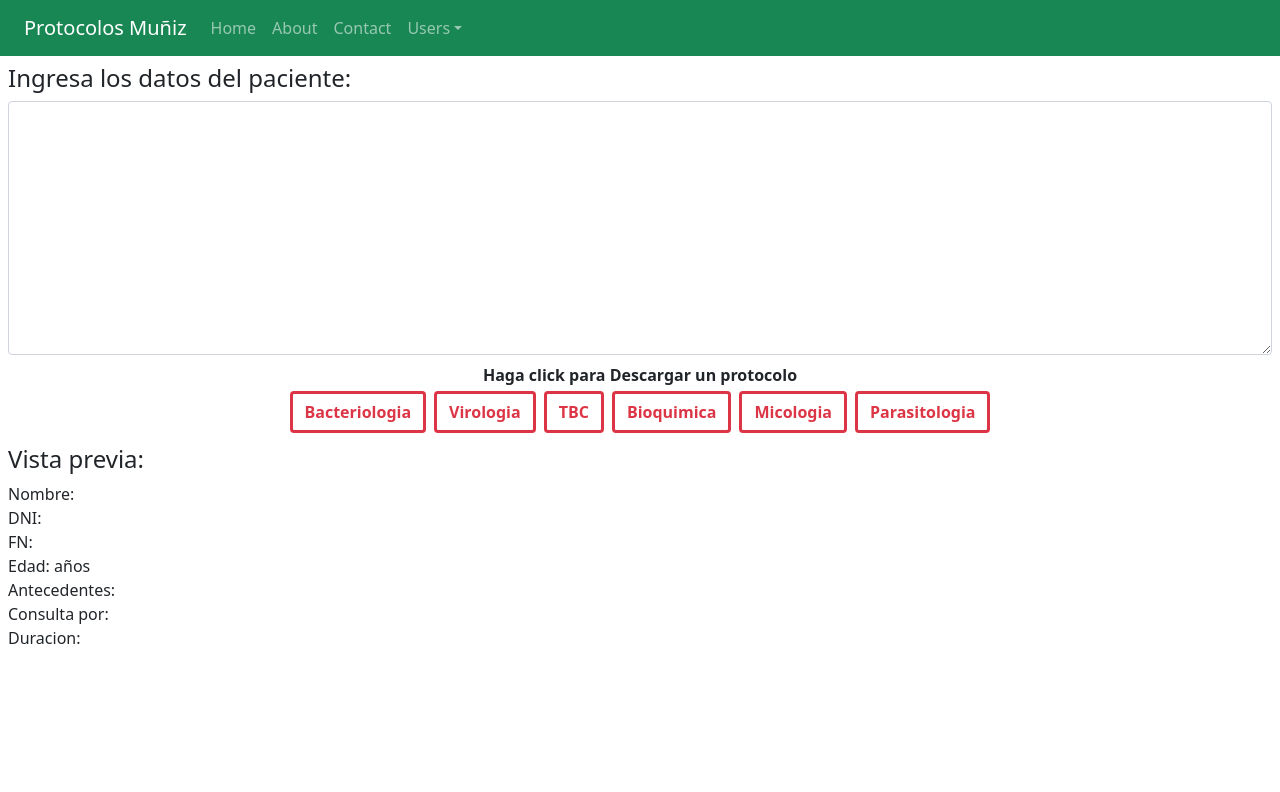
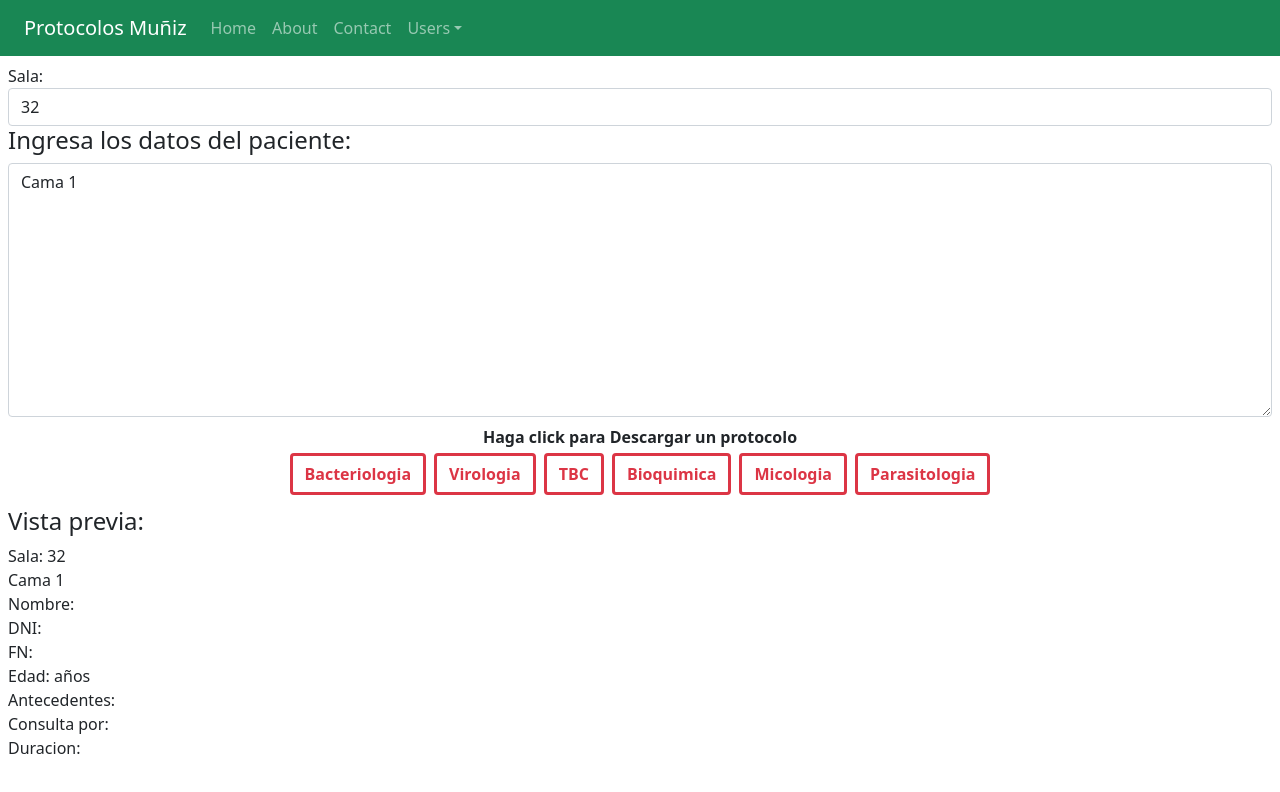
Before and after one commit to diegonicita/react-pdf-lib, a React (Create React App) app: page / in a window 1280 px wide. Shown: the top 792 px of the page. Built offline with nearby package versions, Linux system fonts and the light colour scheme.

Commit message:
agregando input para la sala

```diff
--- a/src/App.js
+++ b/src/App.js
@@ -4,6 +4,7 @@ import React from "react";
 import { useEffect, useReducer, useState } from "react";
 import Autotexto from "./Components/Autotexto.js/Autotexto";
 import InputData from "./Components/InputData/InputData";
+import InputSala from "./Components/InputData/InputSala";
 import reducer from "./Components/Reducers/SplitDataReducer";
 import loadPDF from "./Components/PDFHelper/PDFHelper";
 import MyNavbar from "./Components/MyNavBar/MyNavBar";
@@ -13,7 +14,7 @@ import imagen from "./spinner.gif";
 function App() {
   // filiatorios => valor del textarea
   // fSplit => (valor del textarea).split("\n")
-  const [{ filiatorios, fSplit }, dispatch] = useReducer(reducer, []);
+  const [{ filiatorios, sala, fSplit }, dispatch] = useReducer(reducer, { filiatorios: "Cama 1", sala: "32", fSplit: ["Cama 1"] });
 
   // isLoading => flag durante el fetching de los archivos PDF del servidor
   const [isLoading, setIsLoading] = useState(false);
@@ -21,7 +22,7 @@ function App() {
 
   useEffect(() => {
     if (isLoading) {
-      const myFetch = async () => await loadPDF(studyId, fSplit);
+      const myFetch = async () => await loadPDF(studyId, fSplit, sala);
       myFetch().then( ()=> {
         setTimeout(() => {
           setIsLoading(false);
@@ -45,7 +46,12 @@ function App() {
       </div>
       <div className="row p-2">
         <div className="col col-md-12">
-          <InputData filiatorios={filiatorios} dispatch={dispatch} />
+        <form>
+          <div className="form-group">
+            <InputSala sala={sala} dispatch={dispatch} />
+            <InputData filiatorios={filiatorios} dispatch={dispatch} />
+          </div>
+        </form>
         </div>
       </div>
       <div>
@@ -55,7 +61,7 @@ function App() {
         </div>
       </div>
       <div className="row p-2">
-        <Autotexto split={fSplit} />
+        <Autotexto split={fSplit} sala={sala}/>
       </div>
     </>
   );
--- a/src/Components/Autotexto.js/Autotexto.js
+++ b/src/Components/Autotexto.js/Autotexto.js
@@ -1,4 +1,4 @@
-const Autotexto = ({ split }) => {
+const Autotexto = ({ split, sala }) => {
   const objData = {
     cama: split && split[0] ? split[0] : "",
     nombre: split && split[1] ? split[1] : "",
@@ -13,6 +13,7 @@ const Autotexto = ({ split }) => {
     <>
         <div className="container-fluid text-left bg-seconday d-100">
           <h4> Vista previa: </h4>
+          <div>Sala: {sala}</div>
           <div>{objData.cama}</div>
           <div> Nombre: {objData.nombre}</div>
           <div> DNI: {objData.dni}</div>
--- a/src/Components/InputData/InputData.js
+++ b/src/Components/InputData/InputData.js
@@ -7,7 +7,7 @@ const InputData = ({ filiatorios, dispatch }) => {
         className="form-control"
         onChange={(e) =>
           dispatch({
-            type: "change",
+            type: "changeFiliatorios",
             data: { texto: e.target.value },
           })
         }
--- /dev/null
+++ b/src/Components/InputData/InputSala.js
@@ -0,0 +1,20 @@
+const InputSala = ({ sala, dispatch }) => {
+    return (
+      <>
+        <label htmlFor="input-sala"> Sala:</label>
+        <input
+          id="input-sala"
+          className="form-control"
+          onChange={(e) =>
+            dispatch({
+              type: "changeSala",
+              data: { sala: e.target.value },
+            })
+          }
+          value={sala}
+        ></input>
+    </>
+    );
+  };
+
+  export default InputSala;
--- a/src/Components/PDFHelper/PDFHelper.js
+++ b/src/Components/PDFHelper/PDFHelper.js
@@ -78,7 +78,7 @@ const insertarTextoDividido = (page, texto, pos, charSplitter) => {
   });
 };
 
-const loadPDF = async (studyId, fSplit) =>
+const loadPDF = async (studyId, fSplit, sala) =>
 {
     const f = await fetch(ep[studyId].url);
     const existingPdfBytes = await f.arrayBuffer();
@@ -90,7 +90,7 @@ const loadPDF = async (studyId, fSplit) =>
     firstPage.setFont(helveticaFont);
 
     // Bacterilogia //
-    insertarTexto(firstPage, "32", ep[studyId].sala);
+    insertarTexto(firstPage, sala, ep[studyId].sala);
     const splitCama = fSplit[0].split(" ");
     insertarTexto(firstPage, splitCama[1], ep[studyId].cama);
     const splitNameApellido = fSplit[1].split(" ");
--- a/src/Components/Reducers/SplitDataReducer.js
+++ b/src/Components/Reducers/SplitDataReducer.js
@@ -1,4 +1,4 @@
-function reduceData(state, action) {
+function reduceFiliatorios(state, action) {
     const split = action.data.texto.split("\n");
     return {
       ...state,
@@ -7,17 +7,26 @@ function reduceData(state, action) {
     };
   }
 
+function reduceSala(state, action) {
+    return {
+      ...state,
+      sala: action.data.sala
+    };
+  }
+
 function reducer(state, action) {
     let newState;
-
     switch (action.type) {
       case "init":
-        newState = reduceData(state, action);
+        newState = reduceFiliatorios(state, action);
         return newState;
-      case "change":
-        newState = reduceData(state, action);
+      case "changeFiliatorios":
+        newState = reduceFiliatorios(state, action);
         // console.log(newState);
         return newState;
+      case "changeSala":
+          newState = reduceSala(state, action);
+          return newState;
       default:
         throw new Error(`${action.type} is not a valid action`);
     }
```
